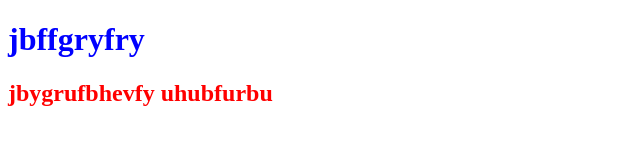
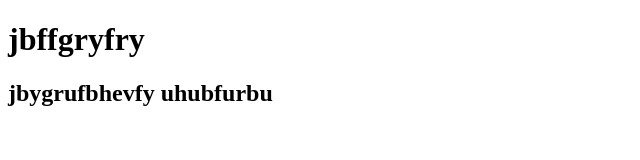
Before and after one commit to YashMittal9397/0_main_openSAP_repo, a plain HTML site: page index.html in a window 1280 px wide. Shown: the whole page, without its empty margins (0-640 px from the left). Drawn offline with Linux system fonts and the light colour scheme.

Commit message:
Revert "Changed title to "A page of quotations"."
This reverts commit d317bd560df86a03f1789d8debf6001aef035327.

```diff
--- a/index.html
+++ b/index.html
@@ -2,10 +2,10 @@
 <html lang="en">
 	<head>
 	<meta http-equip="Content-Type" content="text/html charset=utf-8 " />
-	<title>A page of quotations</title>
+	<title>An empty web page</title>
 	</head>
 	<body>
-		<h1 style="color:Blue">jbffgryfry</h1>
-		<h2 style="color:Red">jbygrufbhevfy uhubfurbu</h2>
+		<h1>jbffgryfry</h1>
+		<h2>jbygrufbhevfy uhubfurbu</h2>
 	</body>
 </html>
```
